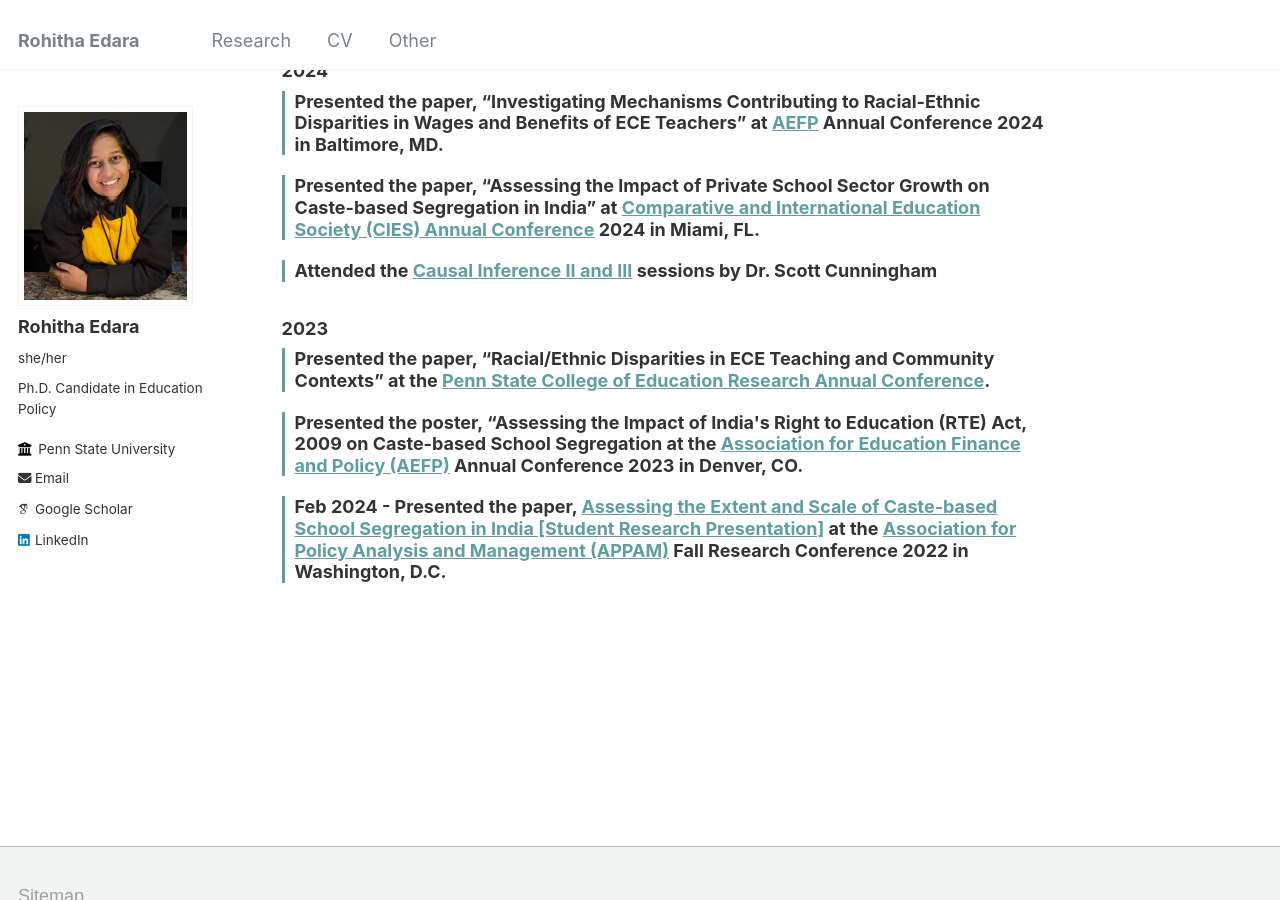
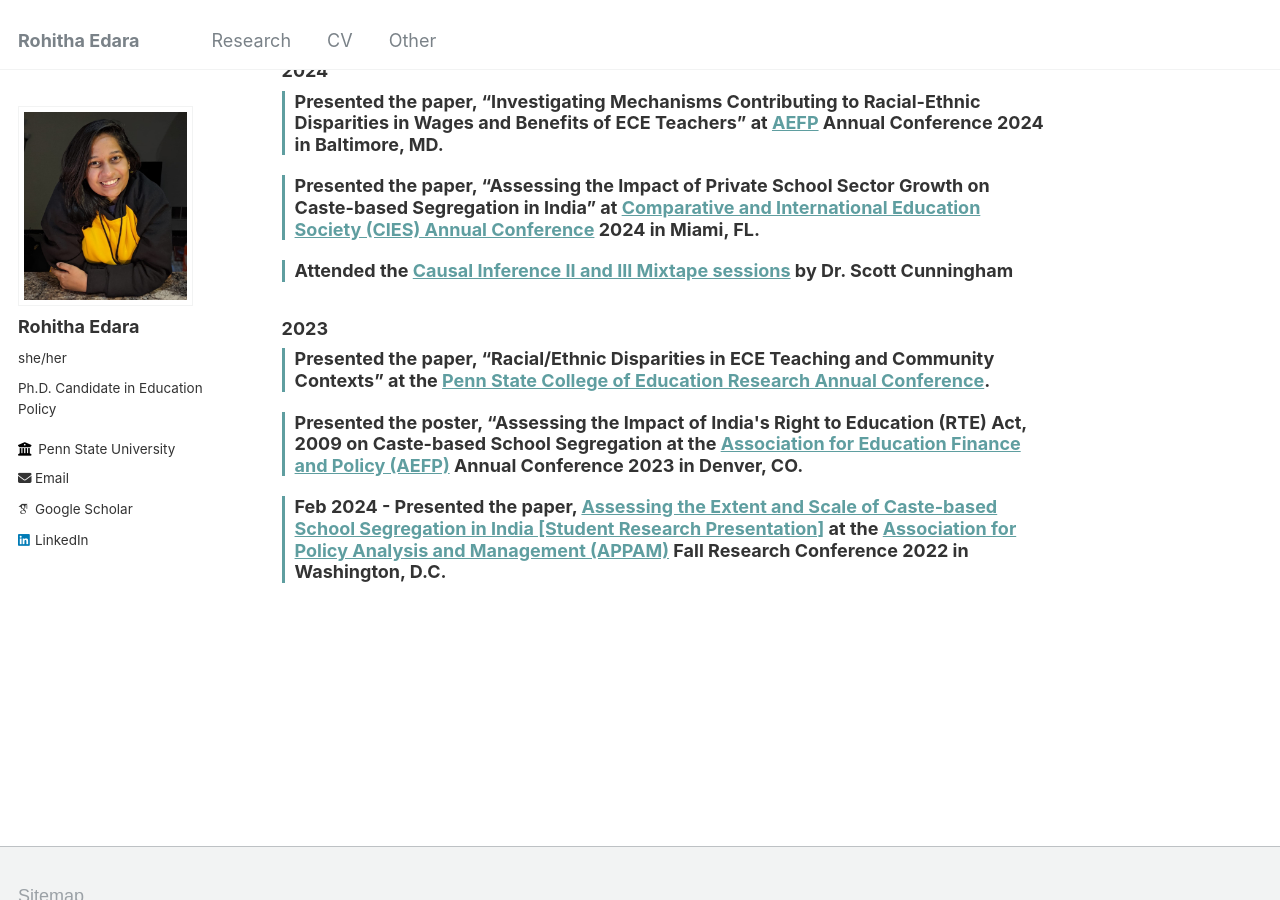
Before and after one commit to rohitha-edara/rohitha-edara.github.io, a Jekyll site: the page built from _pages/about.md, in a window 1280 px wide and 900 px high, scrolled down 591 px. Built offline with Jekyll 4.4.1, drawn with Linux system fonts in a browser that asks for light colours; some web fonts are replaced.

Commit message:
Update about.md

```diff
--- a/_pages/about.md
+++ b/_pages/about.md
@@ -59,7 +59,7 @@ redirect_from:
   </div>
 
   <div class="news-item">
-	<h3>Attended the <a href="https://www.mixtapesessions.io/sessions/">Causal Inference II and III</a> sessions by Dr. Scott Cunningham</h3>
+	<h3>Attended the <a href="https://www.mixtapesessions.io/sessions/">Causal Inference II and III Mixtape sessions</a> by Dr. Scott Cunningham</h3>
   </div>
 
  <h3>2023</h3>
```
